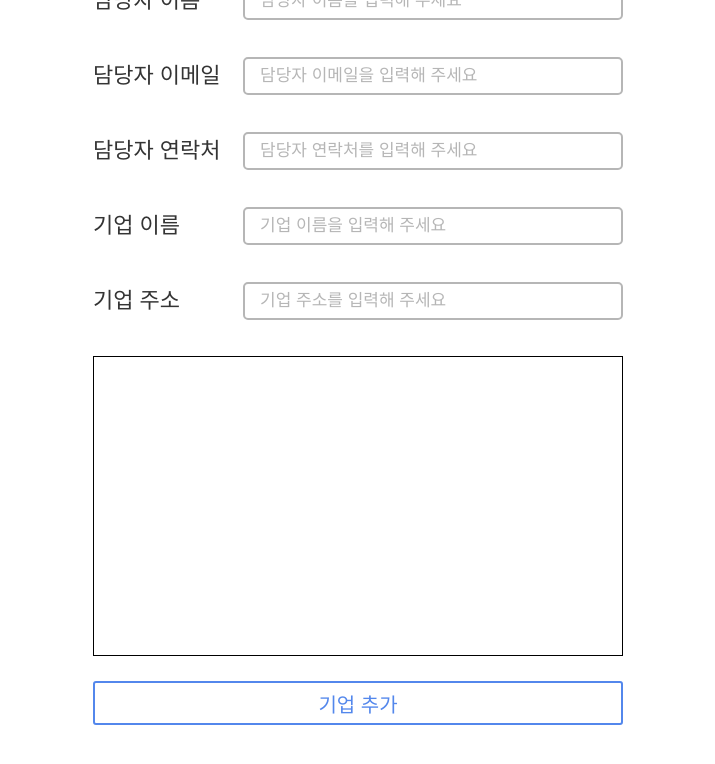
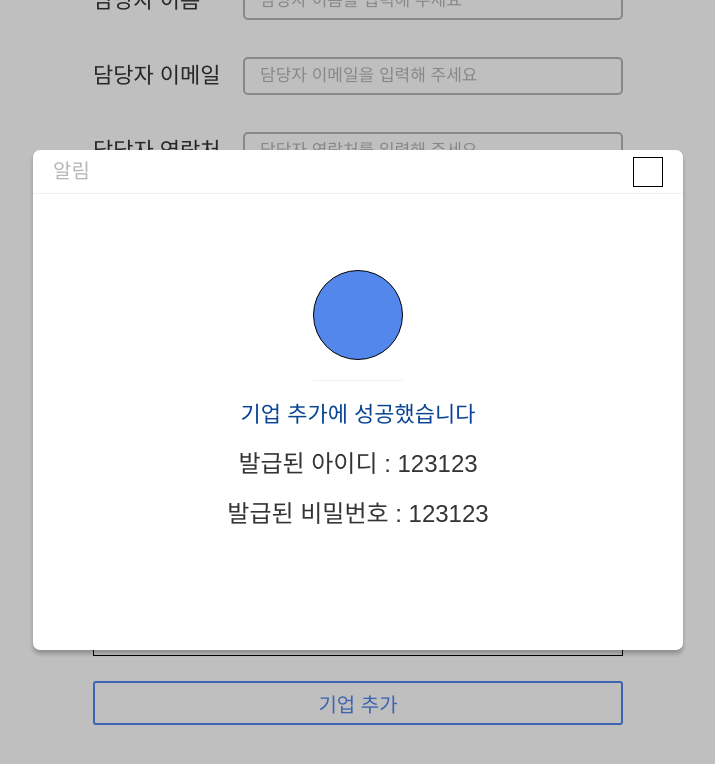
Before and after one commit to EntryDSM/Buldak, a Next.js app in the folder apps/teacher/: page /add-company in a window 1280 px wide. Both pictures are taken after a click on the button "기업 추가". Shown: the part 257-1021 px from the top of the page, without its empty margins (282-997 px from the left). Built offline with nearby package versions, Linux system fonts and the light colour scheme.

Commit message:
refactor(teacher): 매우 사소한 수정

```diff
--- a/apps/teacher/components/ModalWrapper.tsx
+++ b/apps/teacher/components/ModalWrapper.tsx
@@ -16,7 +16,7 @@ const ModalWrapper = ({ children, closeModal }: PropsWithChildren<Props>) => {
 export default ModalWrapper;
 
 const _Wrapper = styled.section`
-    position: absolute;
+    position: fixed;
     width: 100%;
     height: 100%;
     background-color: rgba(0, 0, 0, 0.25);
--- a/apps/teacher/components/company/AddCompany.tsx
+++ b/apps/teacher/components/company/AddCompany.tsx
@@ -1,7 +1,8 @@
 import styled from '@emotion/styled';
 import { Button, TextBox } from '@packages/ui';
-import { ChangeEvent, useState } from 'react';
+import { ChangeEvent, useContext, useState } from 'react';
 import { theme } from '@packages/emotion-style-provider/src/theme';
+import { ModalDispatchContext } from '../../context/ModalContext';
 
 type keyValue =
     | 'profile_image_path'
@@ -69,12 +70,16 @@ function AddCompany() {
         phone_number: '',
         email: '',
     });
+    const dispatch = useContext(ModalDispatchContext);
     const onChangeInputValue = (e: ChangeEvent<HTMLInputElement>) => {
         console.log(e.target.name);
         setCompanyInfo({
             ...companyInfo,
             [e.target.name]: e.target.value,
         });
+    };
+    const onClick = () => {
+        dispatch({ type: 'SELECT', selected: 'SUCCESS' });
     };
     return (
         <_Wrapper>
@@ -107,6 +112,7 @@ function AddCompany() {
                     borderColor={theme.color.skyblue}
                     fontColor={theme.color.skyblue}
                     content="기업 추가"
+                    onClick={onClick}
                 />
             </_Center>
         </_Wrapper>
--- a/apps/teacher/components/company/SuccessModal.tsx
+++ b/apps/teacher/components/company/SuccessModal.tsx
@@ -34,7 +34,7 @@ const _Wrapper = styled.div`
     width: 650px;
     height: 500px;
     background: ${({ theme }) => theme.color.white};
-    box-shadow: 0px 4px 4px rgba(0, 0, 0, 0.25);
+    box-shadow: 0 4px 4px rgba(0, 0, 0, 0.25);
     border-radius: 7px;
     display: flex;
     flex-direction: column;
@@ -44,7 +44,7 @@ const _Wrapper = styled.div`
 const _Header = styled.div`
     width: 100%;
     height: 44px;
-    border-bottom: 1px solid ${({ theme }) => theme.color.gay300};
+    border-bottom: 1px solid ${({ theme }) => theme.color.gray300};
     display: flex;
     flex-direction: row;
     align-items: center;
@@ -80,7 +80,7 @@ const _Center = styled.div`
     }
     > #border {
         width: 90px;
-        border-top: 1px solid ${({ theme }) => theme.color.gay300};
+        border-top: 1px solid ${({ theme }) => theme.color.gray300};
         margin: 20px;
     }
     > strong {
```
Also changed, not shown: 2 other files (tests, documents, lock files or other folders).
